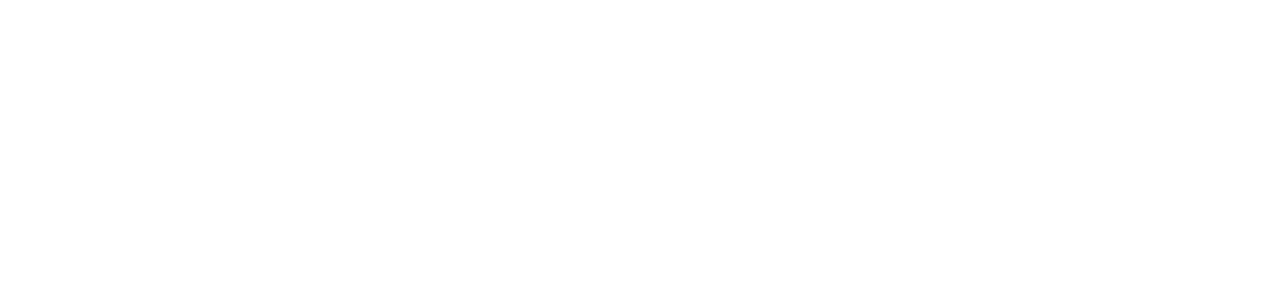
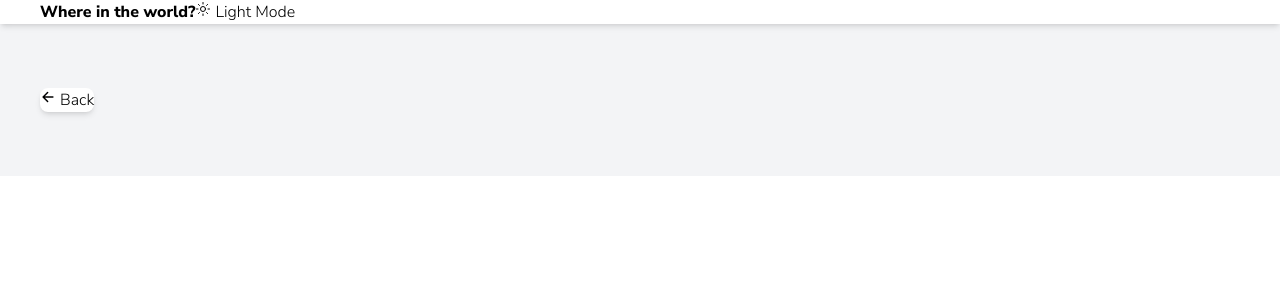
Before and after one commit to emekasage/countries-rest-api, a React (Create React App) app: page /country/1 in a window 1280 px wide. Before the commit this address had no page. Shown: the top 300 px of the page. Built offline with nearby package versions, Linux system fonts and the light colour scheme; no server answers.

Commit message:
feat: add api url to display a specific country data when it is clicked

```diff
--- a/src/App.js
+++ b/src/App.js
@@ -2,13 +2,15 @@
 import Countries from "./components/Countries";
 import CountryDetails from "./components/CountryDetails";
 import { Routes, Route } from "react-router-dom";
+import Header from "./components/Header";
 
 function App() {
   return (
     <div>
+      <Header />
       <Routes>
         <Route exact path="/" element={<Countries />} />
-        <Route path="/countrydetails" element={<CountryDetails />} />
+        <Route path="/country/:name" element={<CountryDetails />} />
       </Routes>
     </div>
   );
--- a/src/components/Countries.js
+++ b/src/components/Countries.js
@@ -1,32 +1,15 @@
 import React, { useState, useEffect } from "react";
-
-const BASE_URL = `https://restcountries.com/v2/`;
+import { Link } from "react-router-dom";
+import { BASE_URL } from "./Url";
 
 function Countries() {
   const [countries, setCountries] = useState([]);
-  const [mode, setMode] = useState(true);
-  const [toggleBtn, setToggleBtn] = useState(
-    '<ion-icon name="sunny-outline"></ion-icon> Light Mode'
-  );
 
-  const fetchCountryData = async () => {
+  const fetchCountries = async () => {
     const response = await fetch(`${BASE_URL}all`);
     const countries = await response.json();
     setCountries(countries);
     // console.log(countries);
-  };
-
-  const toggleDarkMode = () => {
-    if (mode) {
-      document.documentElement.classList.add("dark");
-      setToggleBtn('<ion-icon name="moon-outline"></ion-icon> Dark Mode');
-      setMode((current) => (current = !current));
-    }
-    if (!mode) {
-      document.documentElement.classList.remove("dark");
-      setToggleBtn('<ion-icon name="sunny-outline"></ion-icon> Light Mode');
-      setMode((current) => (current = !current));
-    }
   };
 
   const searchCountry = async (term) => {
@@ -44,25 +27,11 @@
   };
 
   useEffect(() => {
-    fetchCountryData();
+    fetchCountries();
   }, []);
   return (
     <>
       <div className="bg-gray-100 dark:bg-gray-800 dark:text-white overflow-x-hidden">
-        {/* Header Section */}
-        <div className="w-screen shadow-md py-6 pl-10 pr-14 bg-white dark:bg-gray-700 dark:text-white mb-16">
-          <div className="flex container mx-auto">
-            <h1 className="font-bold text-xl">Where in the world?</h1>
-            <div className="ml-auto font-medium my-auto">
-              <button
-                onClick={() => toggleDarkMode()}
-                dangerouslySetInnerHTML={{ __html: toggleBtn }}
-              ></button>
-            </div>
-          </div>
-        </div>
-        {/* End of Header Section */}
-
         {/* Search and Filter Functionality */}
         <div className="flex flex-col md:flex-row container mx-auto mb-16 px-10">
           <div className="my-auto z-10 absolute left-14 mt-3 md:mt-4">
@@ -98,6 +67,7 @@
                 key={numericCode}
                 className="container rounded-lg shadow-lg bg-white dark:bg-gray-700 dark:text-white"
               >
+                <Link to={`/country/${name}`}>
                   <div>
                     <img
                       src={flag}
@@ -126,6 +96,7 @@
                       </h4>
                     </div>
                   </div>
+                </Link>
               </article>
             );
           })}
--- a/src/components/CountryDetails.js
+++ b/src/components/CountryDetails.js
@@ -1,9 +1,59 @@
-import React from "react";
+import React, { useEffect, useState } from "react";
+import { useNavigate, useLocation, useParams } from "react-router-dom";
+import { BASE_URL } from "./Url";
 
 function CountryDetails() {
+  const { state } = useLocation();
+  const navigate = useNavigate();
+
+  const goBackBtn = () => navigate("/");
+
+  const [country, setCountry] = useState([]);
+  const { name } = useParams();
+
+  const fetchCountryData = async () => {
+    const response = await fetch(`${BASE_URL}/name/${name}`);
+    const country = await response.json();
+    setCountry(country);
+    console.log(country);
+  };
+
+  useEffect(() => {
+    fetchCountryData();
+  }, []);
+
   return (
     <>
-      <h3>Yowa!!!</h3>
+      <div className="bg-gray-100 dark:bg-gray-800 dark:text-white overflow-x-hidden">
+        <div className="container mx-auto px-10 mb-16">
+          <button
+            className="px-8 py-2.5 bg-white text-gray-600 shadow-md rounded-lg dark:bg-gray-700 dark:text-white"
+            onClick={() => goBackBtn()}
+          >
+            <ion-icon name="arrow-back-outline"></ion-icon> Back
+          </button>
+        </div>
+        <div className="container flex mx-auto p-8 pl-0 or-0">
+          {country.map((c) => {
+            const {
+              numericCode,
+              flag,
+              name,
+              nativeName,
+              population,
+              region,
+              subregion,
+              capital,
+              topLevelDomain,
+              currencies,
+              languages,
+              borders,
+            } = c;
+
+            return <article key={numericCode}></article>;
+          })}
+        </div>
+      </div>
     </>
   );
 }
--- /dev/null
+++ b/src/components/Header.js
@@ -0,0 +1,43 @@
+import React, { useState } from "react";
+
+function Header() {
+  const [mode, setMode] = useState(true);
+  const [toggleBtn, setToggleBtn] = useState(
+    '<ion-icon name="sunny-outline"></ion-icon> Light Mode'
+  );
+
+  const toggleDarkMode = () => {
+    if (mode) {
+      document.documentElement.classList.add("dark");
+      setToggleBtn('<ion-icon name="moon-outline"></ion-icon> Dark Mode');
+      setMode((current) => (current = !current));
+    }
+    if (!mode) {
+      document.documentElement.classList.remove("dark");
+      setToggleBtn('<ion-icon name="sunny-outline"></ion-icon> Light Mode');
+      setMode((current) => (current = !current));
+    }
+  };
+
+  return (
+    <>
+      <div className="bg-gray-100 dark:bg-gray-800 dark:text-white overflow-x-hidden">
+        {/* Header Section */}
+        <div className="w-screen shadow-md py-6 pl-10 pr-14 bg-white dark:bg-gray-700 dark:text-white mb-16">
+          <div className="flex container mx-auto">
+            <h1 className="font-bold text-xl">Where in the world?</h1>
+            <div className="ml-auto font-medium my-auto">
+              <button
+                onClick={() => toggleDarkMode()}
+                dangerouslySetInnerHTML={{ __html: toggleBtn }}
+              ></button>
+            </div>
+          </div>
+        </div>
+        {/* End of Header Section */}
+      </div>
+    </>
+  );
+}
+
+export default Header;
--- /dev/null
+++ b/src/components/Url.js
@@ -0,0 +1 @@
+export const BASE_URL = `https://restcountries.com/v2/`;
```
Lines whose indentation alone changed are shown as unchanged.
